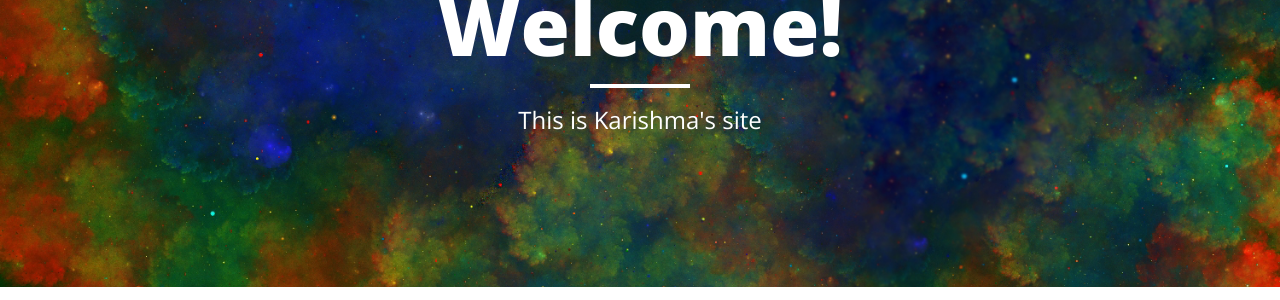
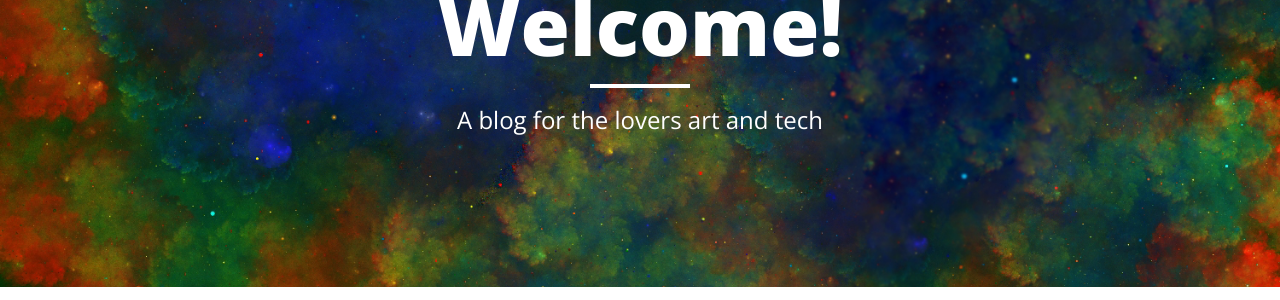
Before and after one commit to KarishmaChanglani/KarishmaChanglani.github.io, a Jekyll site: the page built from index.html, in a window 1280 px wide. Shown: the part 169-469 px from the top of the page. Built offline with Jekyll 4.4.1, drawn with Linux system fonts in a browser that asks for light colours; nearby versions of some CDN libraries; the list of posts is cut into pages by our own code.

Commit message:
Update index.html

```diff
--- a/index.html
+++ b/index.html
@@ -1,13 +1,14 @@
 ---
 layout: page
 title: Welcome!
-description: "This is Karishma's site"
+description: "A blog for the lovers art and tech"
 ---
 
 {% for post in paginator.posts %}
 <div class="post-preview">
     <a href="{{ post.url }}">
-        <h2 class="post-title">            {{ post.title }}
+        <h2 class="post-title">
+        {{ post.title }}
         </h2>
         {% if post.subtitle %}
         <h3 class="post-subtitle">
```
